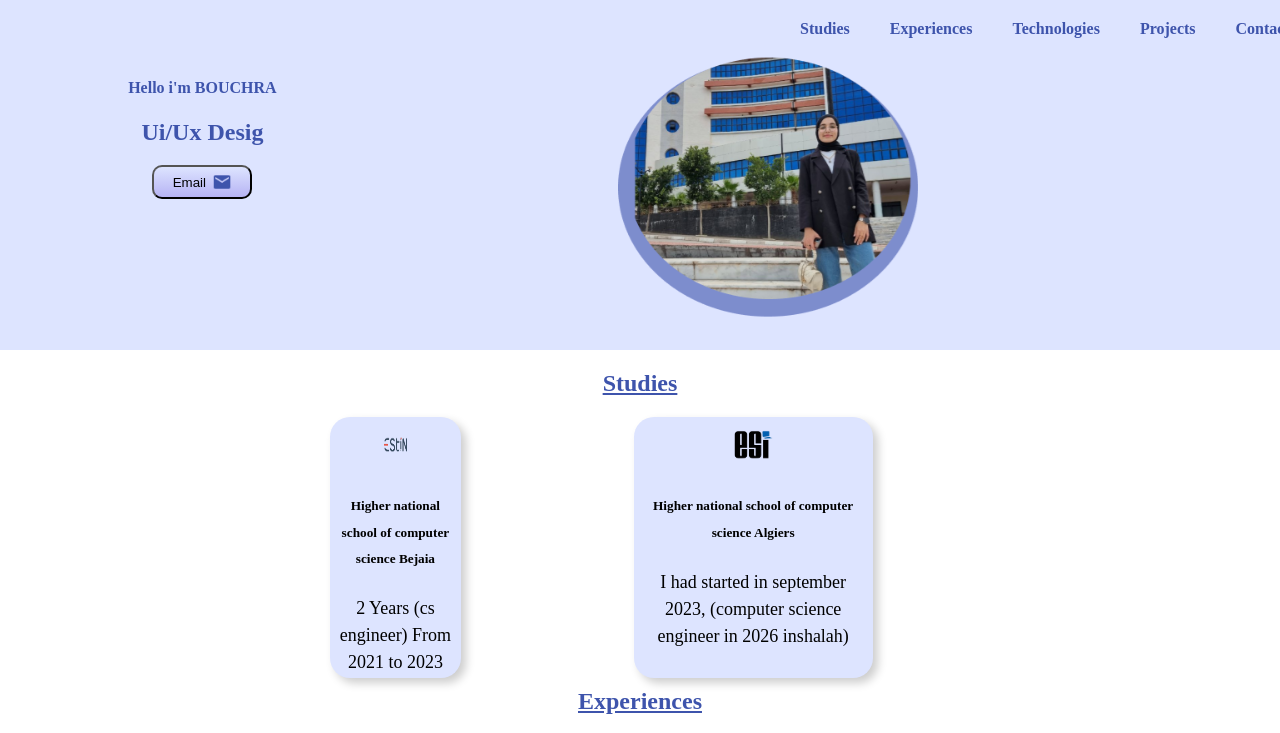
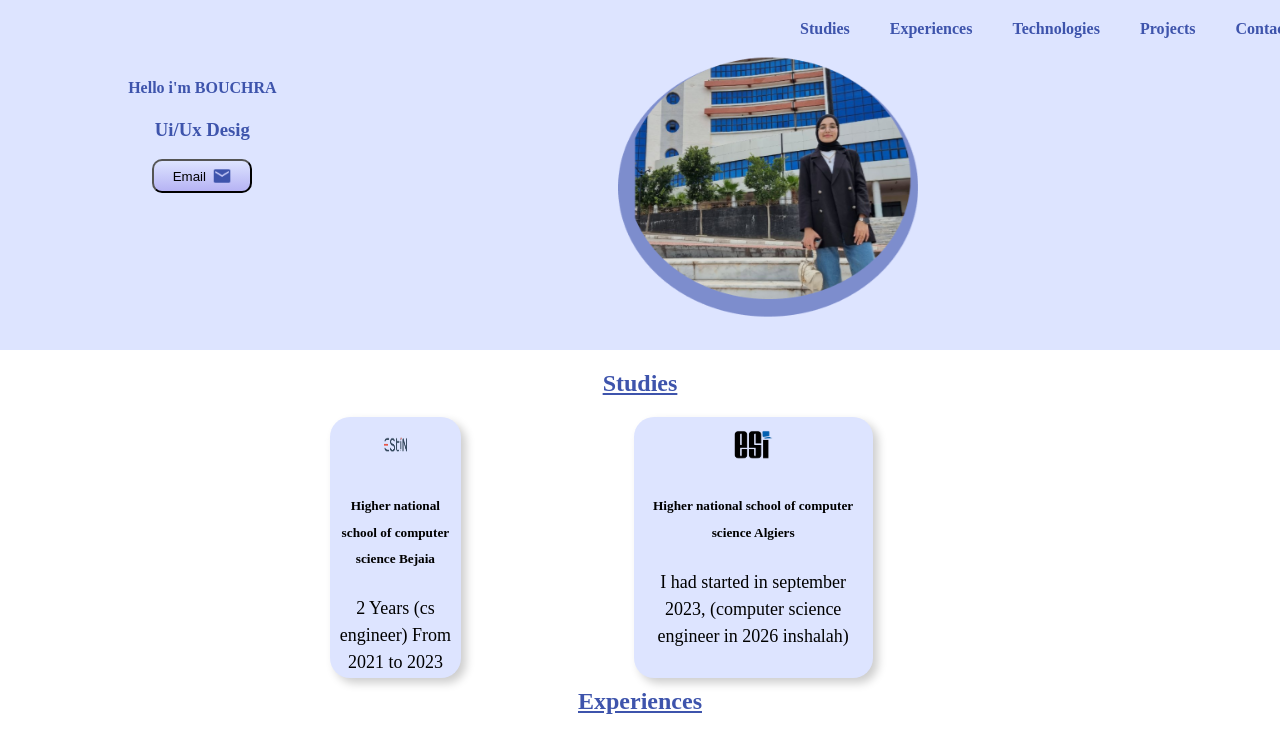
Before and after one commit to bouchrabenkhelifa/portfolio, a React (Create React App) app: page / in a window 1280 px wide. Shown: the top 733 px of the page. Built offline with nearby package versions, Linux system fonts and the light colour scheme.

Commit message:
Initial commit

```diff
--- a/src/components/Navbar.js
+++ b/src/components/Navbar.js
@@ -78,9 +78,9 @@ function Navbar() {
         <div className="container">
           <div className="iteeeeeem1" data-aos="fade-up">
             <h4>Hello i'm BOUCHRA</h4>
-            <h2 id="blue">
+            <h3 id="blue">
               {text}
-            </h2>
+            </h3>
             <a href="mailto:lb_benkhelifa@esi.dz">
               <motion.button whileHover={{ scale: 1.05 }} id="but">
                 <div className="flex1">Email <img id="imag" src={mail} /></div>
```
